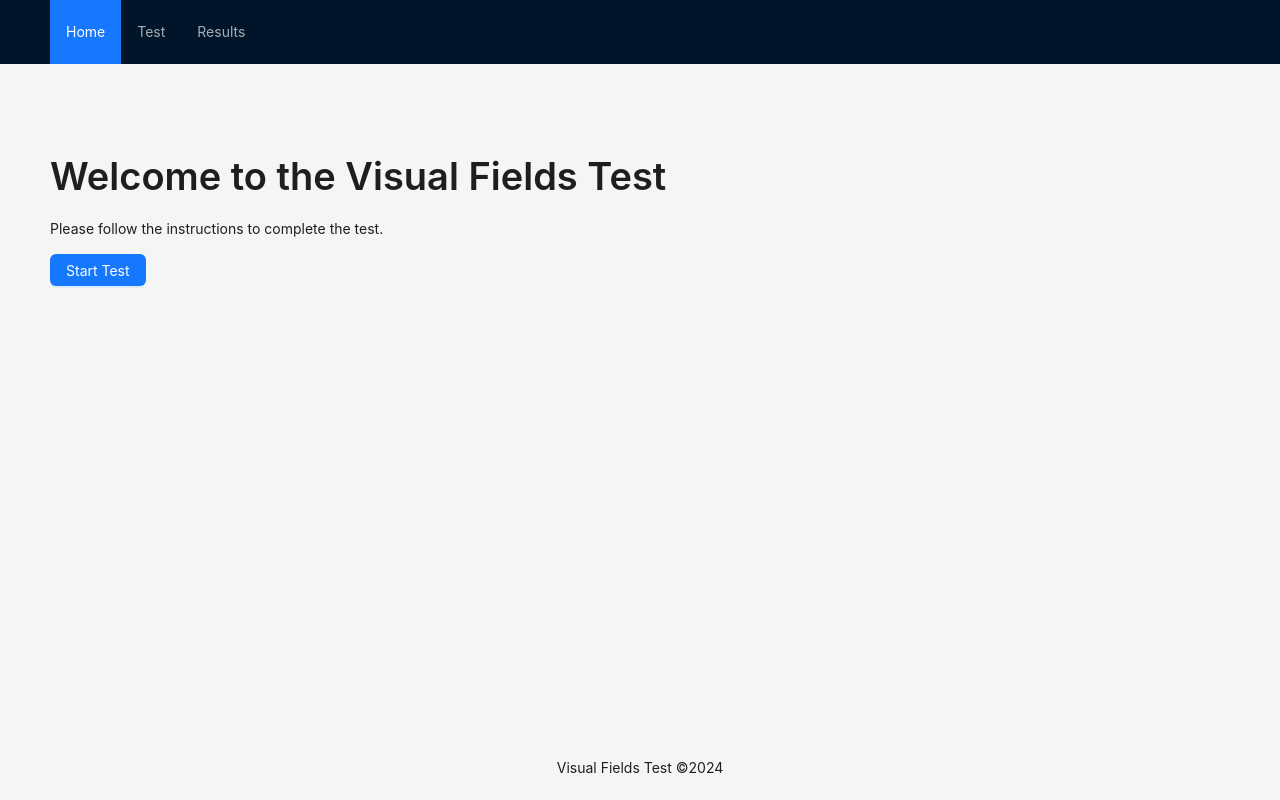
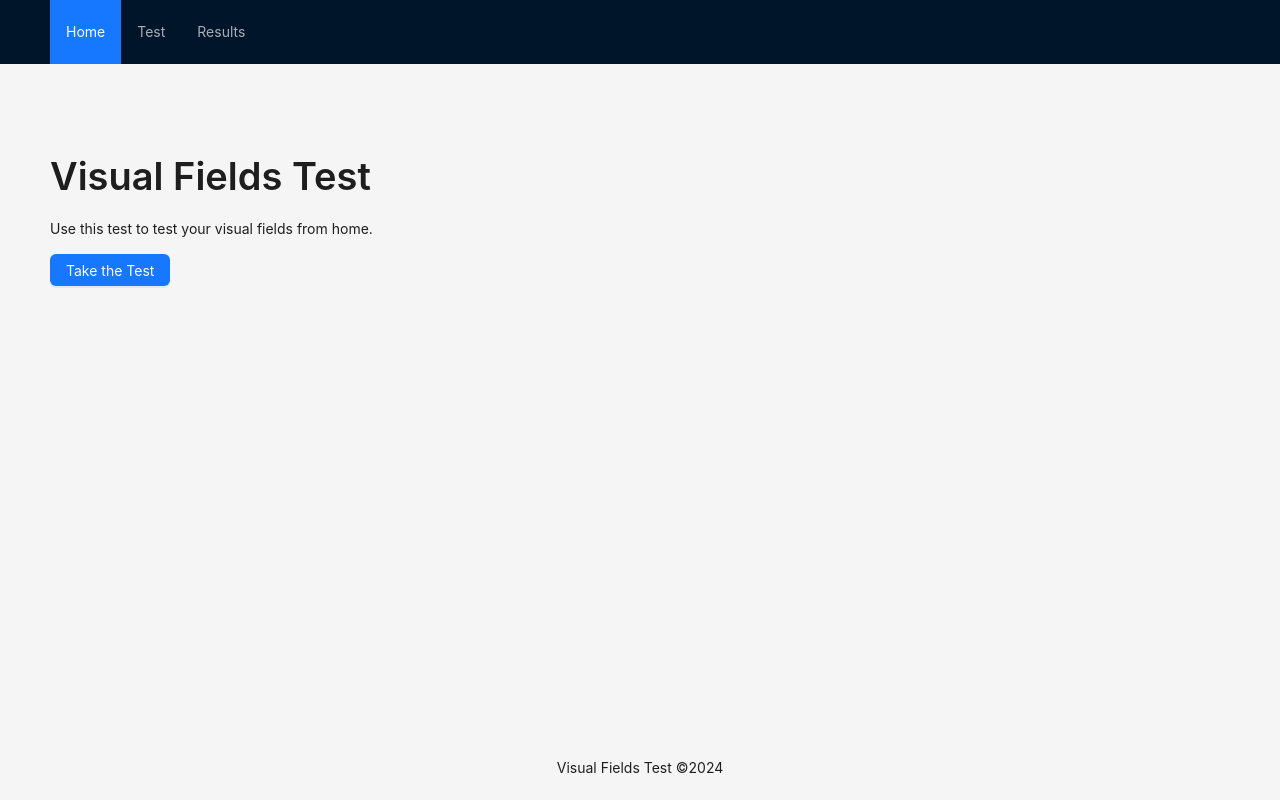
Before and after one commit to hampay/visual-fields, a React (Create React App) app: page / in a window 1280 px wide. Built offline with nearby package versions, Linux system fonts and the light colour scheme.

Commit message:
update home page copy

```diff
--- a/src/HomePage.tsx
+++ b/src/HomePage.tsx
@@ -7,9 +7,9 @@ const { Title, Paragraph } = Typography;
 const HomePage: React.FC = () => {
   return (
     <div>
-      <Title>Welcome to the Visual Fields Test</Title>
-      <Paragraph>Please follow the instructions to complete the test.</Paragraph>
-      <Link to="/test"><Button type="primary">Start Test</Button></Link>
+      <Title>Visual Fields Test</Title>
+      <Paragraph>Use this test to test your visual fields from home.</Paragraph>
+      <Link to="/test"><Button type="primary">Take the Test</Button></Link>
     </div>
   );
 };
```
